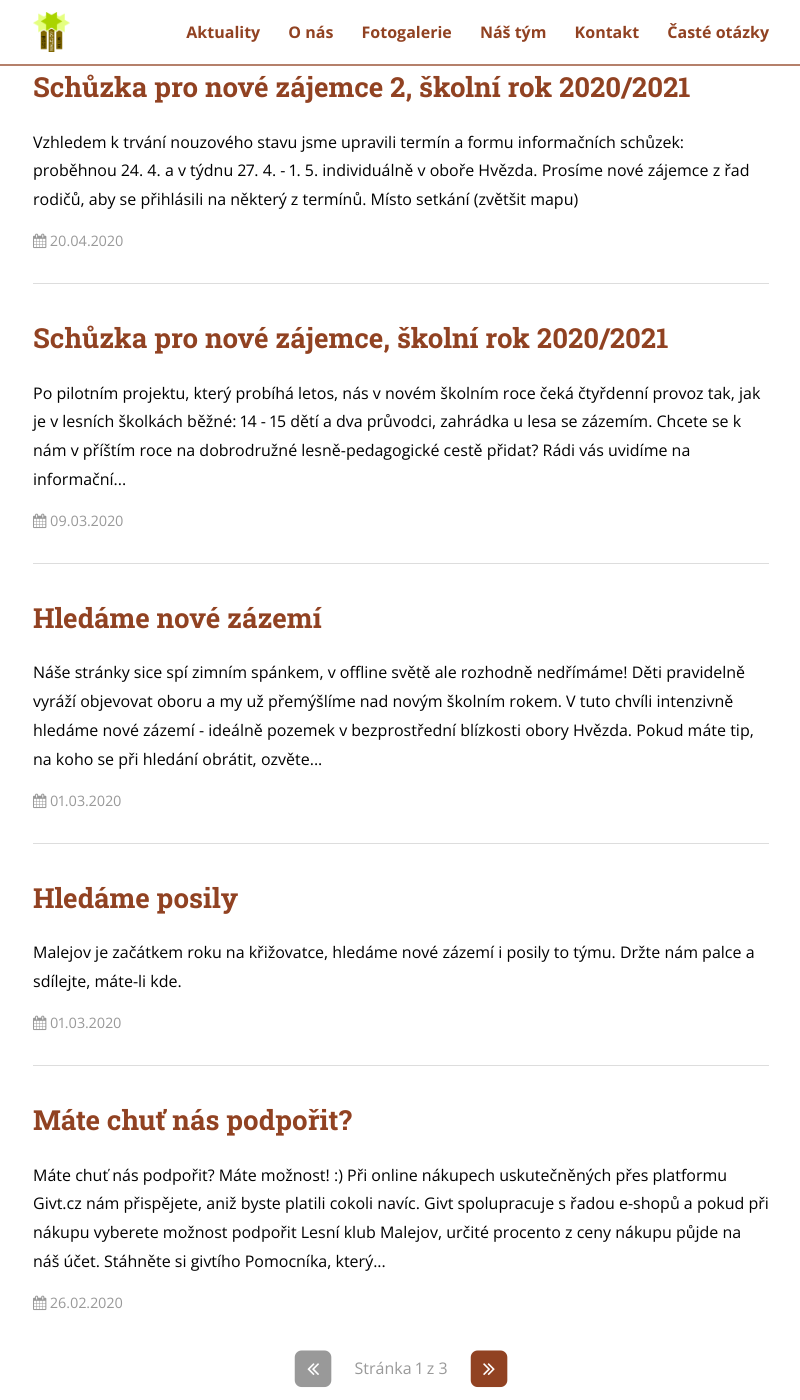
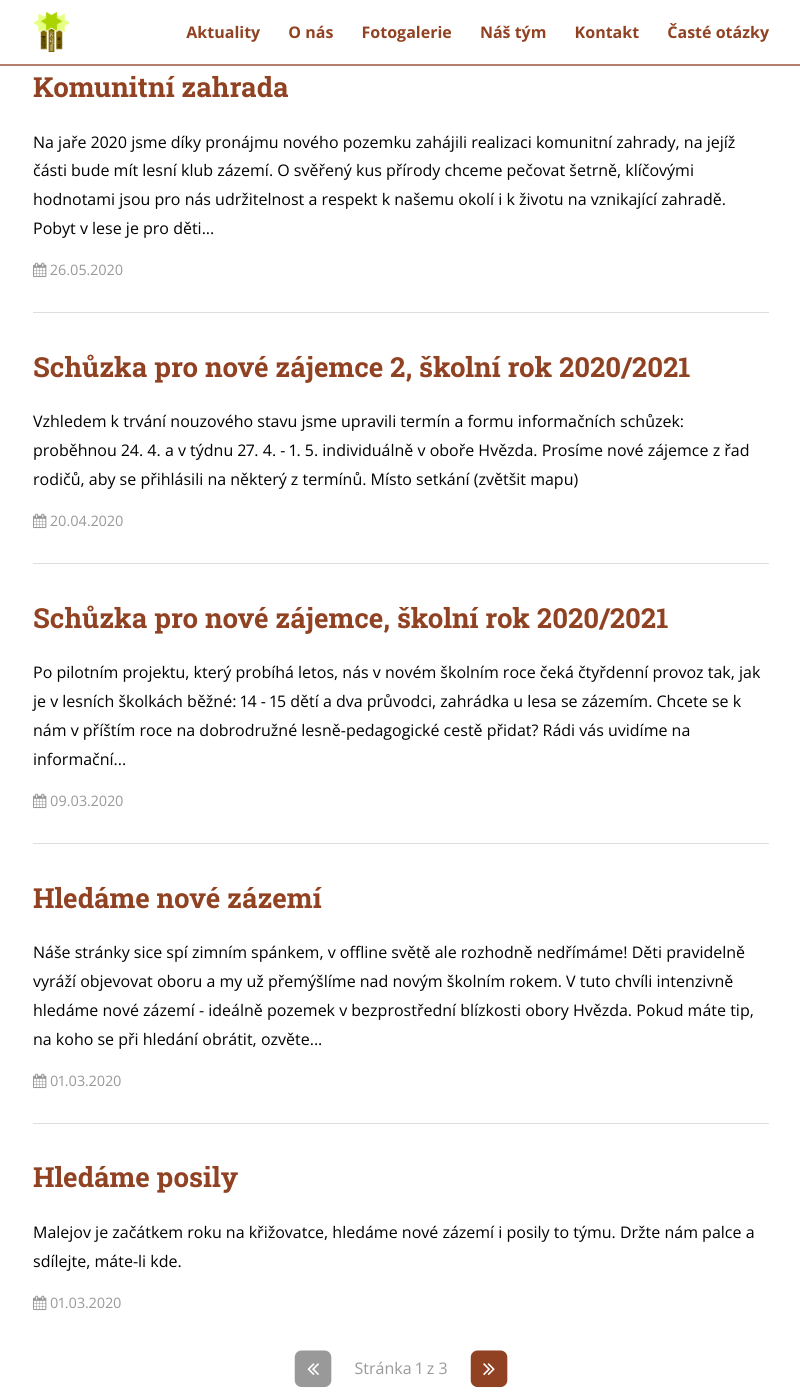
Before and after one commit to bencentra/centrarium, a Jekyll site: the page built from index.html, in a window 1280 px wide and 1400 px high, scrolled down 920 px. Shown: the whole window, without its empty margins (239-1039 px from the left). Built offline with Jekyll 4.4.1, drawn with Linux system fonts in a browser that asks for light colours; nearby versions of some CDN libraries; the list of posts is cut into pages by our own code.

Commit message:
New page and post with the same content `Komunitní zahrada`.

```diff
--- a/_includes/nav_links_footer.html
+++ b/_includes/nav_links_footer.html
@@ -5,3 +5,4 @@
 <li class="nav-link"><a href="{{ "/kontakt/" | prepend: site.baseurl }}">Kontakt</a></li>
 <li class="nav-link"><a href="{{ "/faq/" | prepend: site.baseurl }}">Časté otázky</a></li>
 <li class="nav-link"><a href="{{ "/stanovy/" | prepend: site.baseurl }}">Stanovy spolku</a></li>
+<li class="nav-link"><a href="{{ "/komunitni-zahrada/" | prepend: site.baseurl }}">Komunitní zahrada</a></li>
--- /dev/null
+++ b/_posts/2020-05-26-zahrada.md
@@ -0,0 +1,17 @@
+---
+layout: post
+title:  Komunitní zahrada
+---
+
+Na jaře 2020 jsme díky pronájmu nového pozemku zahájili realizaci komunitní zahrady, na jejíž části bude mít lesní klub zázemí. O svěřený kus přírody chceme pečovat šetrně, klíčovými hodnotami jsou pro nás udržitelnost a respekt k našemu okolí i k životu na vznikající zahradě.
+
+Pobyt v lese je pro děti obohacující, nicméně vnímáme, že je pouze jednou stranou přírodní pedagogiky. Tou druhou, neméně důležitou, je možnost o přírodu pečovat vlastníma rukama: kultivovat, pěstovat, zúrodňovat. To je možné nikoli v lese, ale na zahradě. Máme proto radost, že se nám podařilo takové místo nalézt.
+
+Komunitní zahrada bude místem pravidelného otevřeného setkávání rodičů s dětmi i dějištěm sousedských, kulturních a vzdělávacích akcí pro veřejnost organizovaných naším spolkem.
+
+Zahradu budou tvořit dvě části, větší z nich bude volně přístupná plocha louky a sadu; umístíme zde lavičku a informační tabuli. Pěšinu vedoucí přes pozemek zachováme a budeme udržovat její okolí. Menší oplocená část pozemku se zázemím poskytne bezpečný a rozvíjející prostor pro děti v rámci lesního klubu i otevřených komunitních setkání rodičů s dětmi.
+
+![Pozemek zahrady před začátkem prací](/assets/zahrada/zahrada1.jpg)
+![Pozemek zahrady před začátkem prací](/assets/zahrada/zahrada2.jpg)
+![Pozemek zahrady před začátkem prací](/assets/zahrada/zahrada3.jpg)
+![Pozemek zahrady před začátkem prací](/assets/zahrada/zahrada4.jpg)
--- /dev/null
+++ b/zahrada.md
@@ -0,0 +1,18 @@
+---
+layout: page
+title: Komunitní zahrada
+permalink: /komunitni-zahrada/
+---
+
+Na jaře 2020 jsme díky pronájmu nového pozemku zahájili realizaci komunitní zahrady, na jejíž části bude mít lesní klub zázemí. O svěřený kus přírody chceme pečovat šetrně, klíčovými hodnotami jsou pro nás udržitelnost a respekt k našemu okolí i k životu na vznikající zahradě.
+
+Pobyt v lese je pro děti obohacující, nicméně vnímáme, že je pouze jednou stranou přírodní pedagogiky. Tou druhou, neméně důležitou, je možnost o přírodu pečovat vlastníma rukama: kultivovat, pěstovat, zúrodňovat. To je možné nikoli v lese, ale na zahradě. Máme proto radost, že se nám podařilo takové místo nalézt.
+
+Komunitní zahrada bude místem pravidelného otevřeného setkávání rodičů s dětmi i dějištěm sousedských, kulturních a vzdělávacích akcí pro veřejnost organizovaných naším spolkem.
+
+Zahradu budou tvořit dvě části, větší z nich bude volně přístupná plocha louky a sadu; umístíme zde lavičku a informační tabuli. Pěšinu vedoucí přes pozemek zachováme a budeme udržovat její okolí. Menší oplocená část pozemku se zázemím poskytne bezpečný a rozvíjející prostor pro děti v rámci lesního klubu i otevřených komunitních setkání rodičů s dětmi.
+
+![Pozemek zahrady před začátkem prací](/assets/zahrada/zahrada1.jpg)
+![Pozemek zahrady před začátkem prací](/assets/zahrada/zahrada2.jpg)
+![Pozemek zahrady před začátkem prací](/assets/zahrada/zahrada3.jpg)
+![Pozemek zahrady před začátkem prací](/assets/zahrada/zahrada4.jpg)
```
Also changed, not shown: assets/zahrada/zahrada1.jpg (added), assets/zahrada/zahrada2.jpg (added), assets/zahrada/zahrada3.jpg (added), assets/zahrada/zahrada4.jpg (added).
